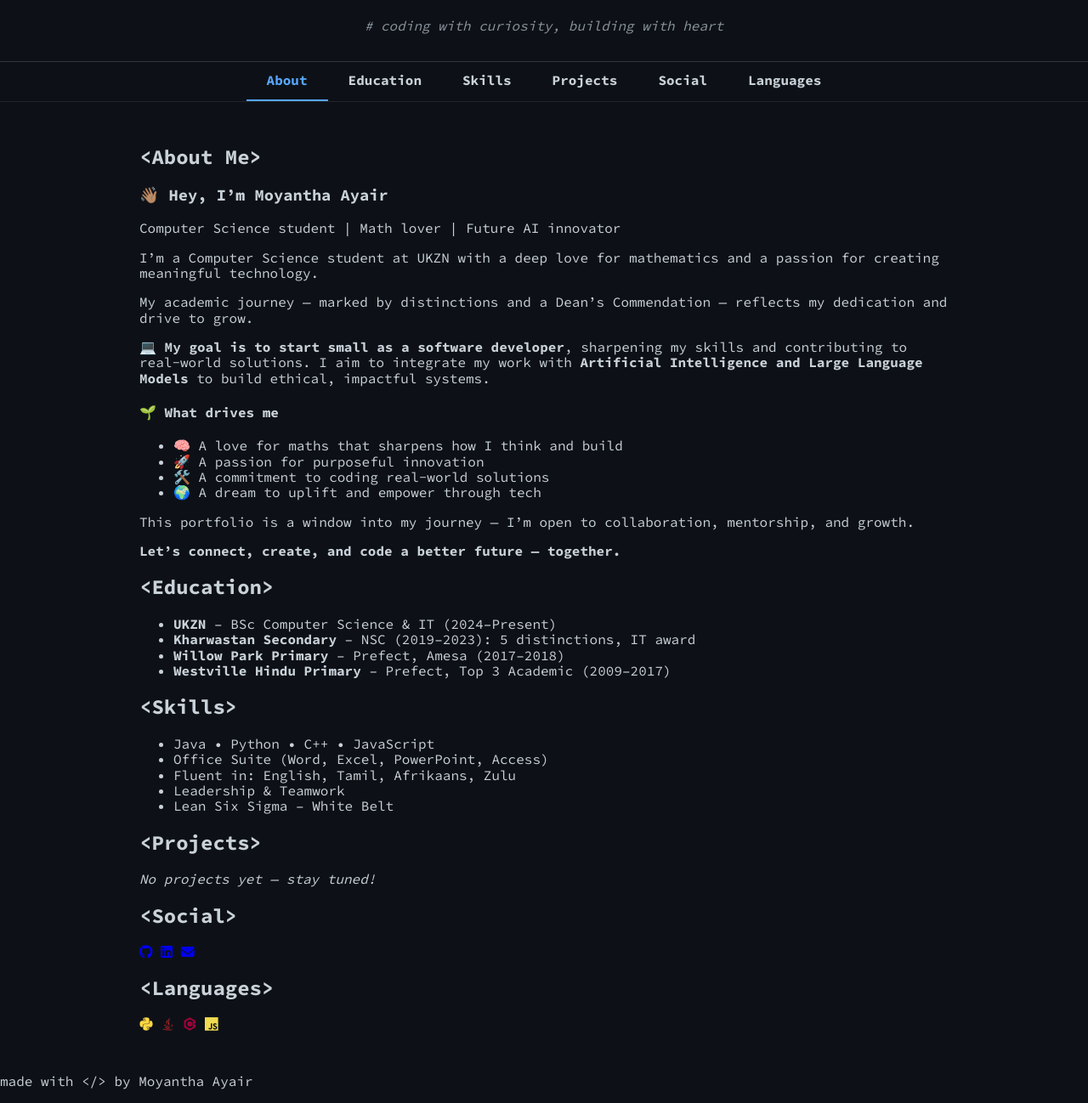
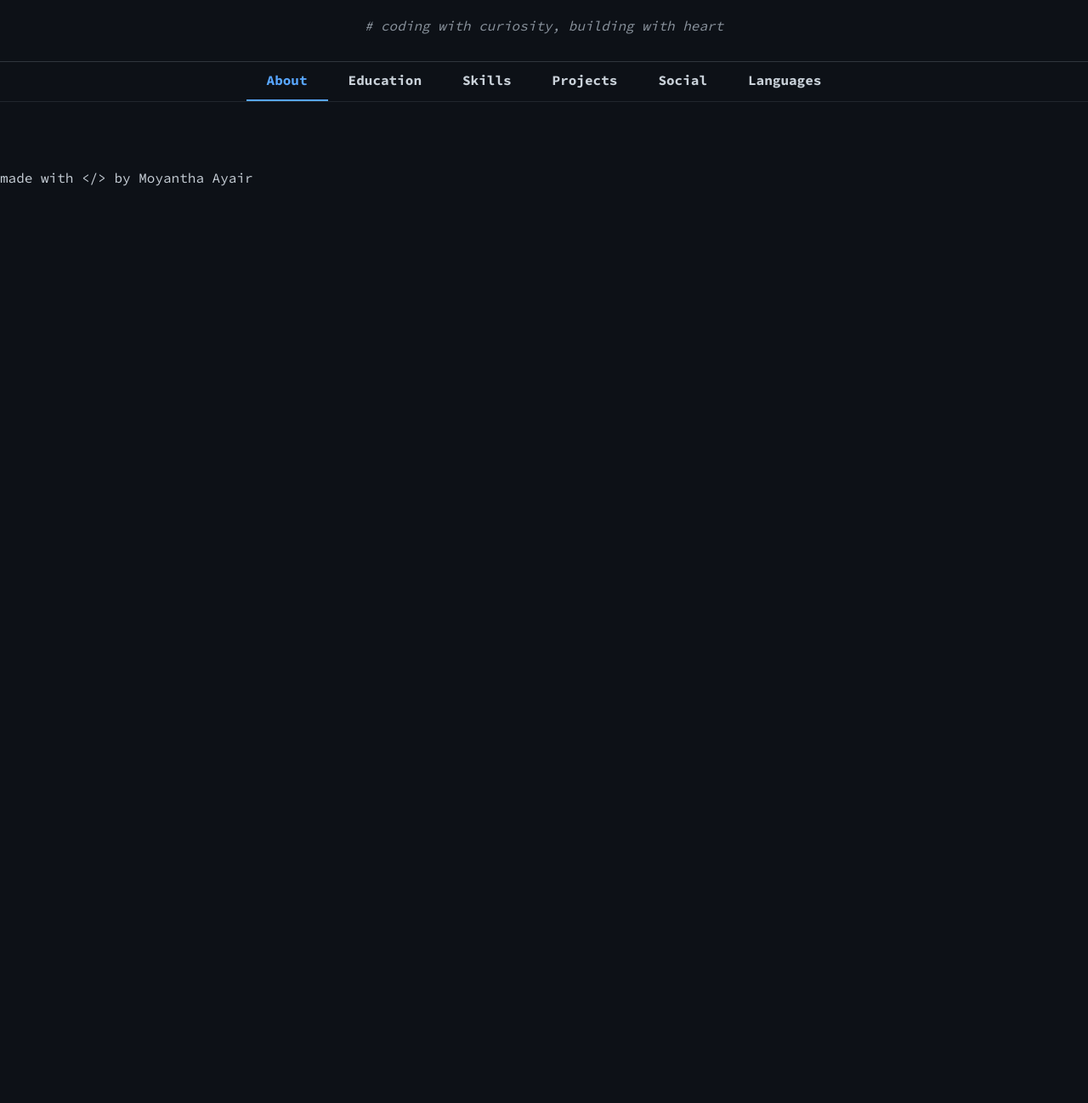
Before and after one commit to Moyantha/Portfolio, a plain HTML site: page index.html in a window 1280 px wide. Shown: the part 1106-2404 px from the top of the page at 85% size. After the commit the page ends 1340 px from the top, so only its background shows below. Drawn offline with nearby package versions, Linux system fonts and the light colour scheme.

Commit message:
Update index.html

```diff
--- a/index.html
+++ b/index.html
@@ -45,70 +45,7 @@
   </nav>
 
   <main class="container">
-    <section id="about" class="tab-content active reveal">
-      <h2>&lt;About Me&gt;</h2>
-      <div class="about-box">
-        <h3>👋🏽 Hey, I’m Moyantha Ayair</h3>
-        <p class="subheading">Computer Science student | Math lover | Future AI innovator</p>
-        <p>I’m a Computer Science student at UKZN with a deep love for mathematics and a passion for creating meaningful technology.</p>
-        <p>My academic journey — marked by distinctions and a Dean’s Commendation — reflects my dedication and drive to grow.</p>
-        <p>💻 <strong>My goal is to start small as a software developer</strong>, sharpening my skills and contributing to real-world solutions. I aim to integrate my work with <strong>Artificial Intelligence and Large Language Models</strong> to build ethical, impactful systems.</p>
-        <h4>🌱 What drives me</h4>
-        <ul class="styled-list">
-          <li>🧠 A love for maths that sharpens how I think and build</li>
-          <li>🚀 A passion for purposeful innovation</li>
-          <li>🛠️ A commitment to coding real-world solutions</li>
-          <li>🌍 A dream to uplift and empower through tech</li>
-        </ul>
-        <p>This portfolio is a window into my journey — I’m open to collaboration, mentorship, and growth.</p>
-        <p class="final-line"><strong>Let’s connect, create, and code a better future — together.</strong></p>
-      </div>
-    </section>
-
-    <section id="education" class="tab-content reveal">
-      <h2>&lt;Education&gt;</h2>
-      <ul>
-        <li><strong>UKZN</strong> – BSc Computer Science & IT (2024–Present)</li>
-        <li><strong>Kharwastan Secondary</strong> – NSC (2019–2023): 5 distinctions, IT award</li>
-        <li><strong>Willow Park Primary</strong> – Prefect, Amesa (2017–2018)</li>
-        <li><strong>Westville Hindu Primary</strong> – Prefect, Top 3 Academic (2009–2017)</li>
-      </ul>
-    </section>
-
-    <section id="skills" class="tab-content reveal">
-      <h2>&lt;Skills&gt;</h2>
-      <ul>
-        <li>Java • Python • C++ • JavaScript</li>
-        <li>Office Suite (Word, Excel, PowerPoint, Access)</li>
-        <li>Fluent in: English, Tamil, Afrikaans, Zulu</li>
-        <li>Leadership & Teamwork</li>
-        <li>Lean Six Sigma – White Belt</li>
-      </ul>
-    </section>
-
-    <section id="projects" class="tab-content reveal">
-      <h2>&lt;Projects&gt;</h2>
-      <p><em>No projects yet — stay tuned!</em></p>
-    </section>
-
-    <section id="social" class="tab-content reveal">
-      <h2>&lt;Social&gt;</h2>
-      <div class="social-icons">
-        <a href="https://github.com/yourusername" target="_blank"><i class="fab fa-github"></i></a>
-        <a href="https://linkedin.com/in/your-link" target="_blank"><i class="fab fa-linkedin"></i></a>
-        <a href="mailto:moyanthaayair@gmail.com"><i class="fas fa-envelope"></i></a>
-      </div>
-    </section>
-
-    <section id="languages" class="tab-content reveal">
-      <h2>&lt;Languages&gt;</h2>
-      <div class="languages-icons">
-        <i class="devicon-python-plain colored" title="Python"></i>
-        <i class="devicon-java-plain colored" title="Java"></i>
-        <i class="devicon-cplusplus-plain colored" title="C++"></i>
-        <i class="devicon-javascript-plain colored" title="JavaScript"></i>
-      </div>
-    </section>
+    <!-- Your sections go here (About, Education, Skills, etc.) -->
   </main>
 
   <footer>
```
